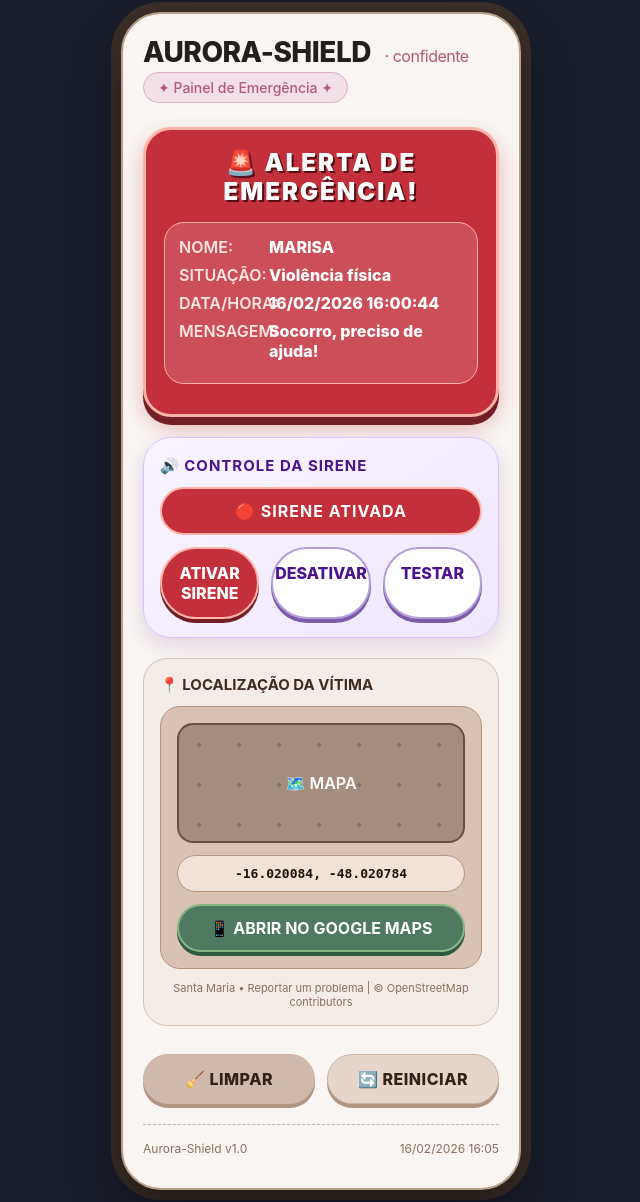
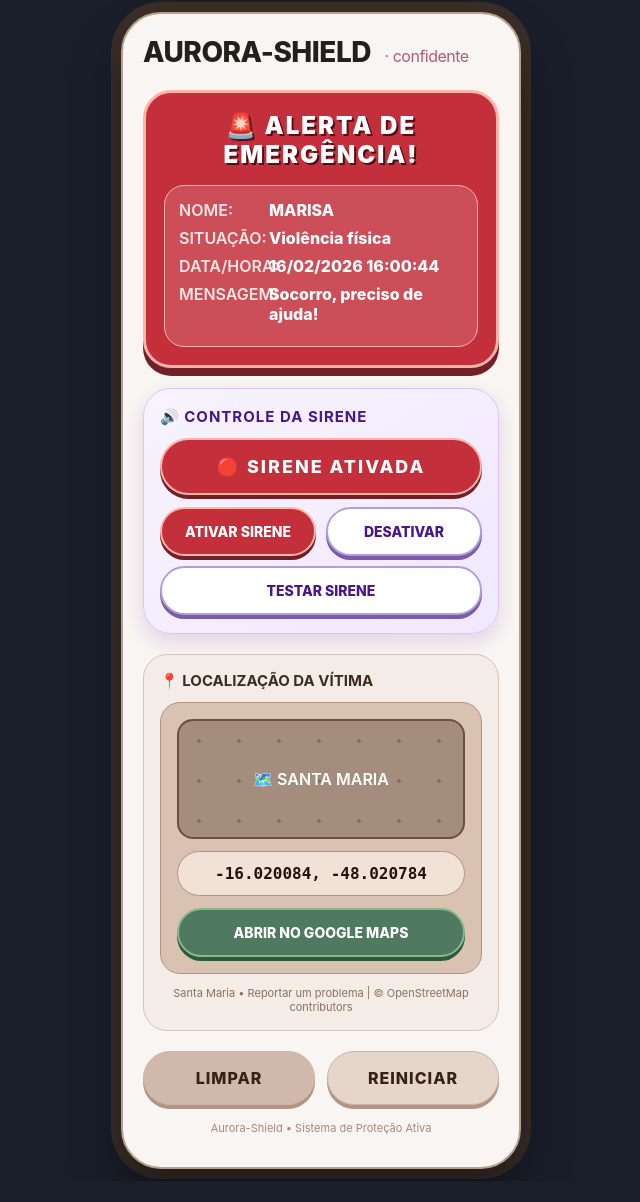
Before and after one commit to salveci2022/aurora-shield, a Flask app: page /confidant in a window 1280 px wide. Shown: the whole page, without its empty margins (319-959 px from the left). After the commit the page ends 1181 px from the top, so only its background shows below. Run offline with Flask 3, Linux system fonts and the light colour scheme.

Commit message:
add arquivos no repo

```diff
--- a/templates/confidant.html
+++ b/templates/confidant.html
@@ -3,7 +3,7 @@
 <head>
     <meta charset="UTF-8">
     <meta name="viewport" content="width=device-width, initial-scale=1.0, maximum-scale=1.0, user-scalable=yes">
-    <title>Aurora-Shield · Painel do Confidente</title>
+    <title>Aurora-Shield · Confidente</title>
     <style>
         * {
             margin: 0;
@@ -21,7 +21,6 @@
             padding: 12px;
         }
 
-        /* painel celular - MESMO ESTILO DO PAINEL DA MULHER */
         .phone-panel {
             max-width: 400px;
             width: 100%;
@@ -66,14 +65,14 @@
             border: 1px solid #dbb2c5;
         }
 
-        /* ALERTA DE EMERGÊNCIA - DESTAQUE */
+        /* ALERTA DE EMERGÊNCIA - VERMELHO */
         .emergency-alert {
             background: #c32f3b;
             border-radius: 28px;
             padding: 18px;
             margin-bottom: 20px;
             border: 3px solid #ffb3aa;
-            box-shadow: 0 8px 0 #731f26, 0 10px 20px rgba(190, 40, 50, 0.3);
+            box-shadow: 0 8px 0 #731f26;
             color: white;
         }
 
@@ -91,7 +90,6 @@
             background: rgba(255, 255, 255, 0.15);
             border-radius: 20px;
             padding: 14px;
-            margin-bottom: 12px;
             border: 1px solid #ffb3aa;
         }
 
@@ -112,7 +110,7 @@
             flex: 1;
         }
 
-        /* seção de sirene */
+        /* SEÇÃO DA SIRENE */
         .sirene-section {
             background: linear-gradient(145deg, #F8F3FF 0%, #F0E8FF 100%);
             border-radius: 28px;
@@ -129,37 +127,38 @@
             text-transform: uppercase;
             letter-spacing: 1px;
             margin-bottom: 12px;
-            display: flex;
-            align-items: center;
-            gap: 6px;
         }
 
         .sirene-status {
-            background: #4A148C;
+            background: #c32f3b;
             color: white;
-            padding: 12px 20px;
+            padding: 16px;
             border-radius: 40px;
-            font-weight: 700;
-            font-size: 16px;
+            font-weight: 800;
+            font-size: 18px;
             text-align: center;
             margin-bottom: 12px;
-            border: 2px solid #B39DDB;
-            letter-spacing: 1px;
+            border: 2px solid #ffb3aa;
+            box-shadow: 0 4px 0 #731f26;
+            text-transform: uppercase;
+            letter-spacing: 2px;
         }
 
         .sirene-buttons {
             display: flex;
-            gap: 12px;
+            gap: 10px;
+            flex-wrap: wrap;
         }
 
         .sirene-btn {
             flex: 1;
+            min-width: 110px;
             background: white;
             border: none;
             padding: 14px 0;
             border-radius: 40px;
             font-weight: 800;
-            font-size: 16px;
+            font-size: 14px;
             color: #4A148C;
             box-shadow: 0 4px 0 #7B5BA7;
             border: 2px solid #B39DDB;
@@ -181,7 +180,7 @@
             border: 2px solid #ffb3aa;
         }
 
-        /* mapa/localização */
+        /* LOCALIZAÇÃO */
         .map-section {
             background: #f4ede7;
             border-radius: 24px;
@@ -195,9 +194,6 @@
             margin-bottom: 12px;
             color: #3e2c21;
             font-size: 15px;
-            display: flex;
-            align-items: center;
-            gap: 6px;
         }
 
         .map-container {
@@ -227,27 +223,31 @@
 
         .coordinates {
             background: #f1e1d6;
-            padding: 10px;
+            padding: 12px;
             border-radius: 30px;
             font-family: monospace;
             font-weight: 700;
+            font-size: 16px;
             color: #1f130c;
             border: 1px solid #b5947e;
             margin-bottom: 12px;
+            text-align: center;
         }
 
         .map-link {
             background: #4f7960;
             color: white;
-            padding: 12px;
+            padding: 14px;
             border-radius: 40px;
             text-align: center;
-            font-weight: 700;
+            font-weight: 800;
             text-decoration: none;
             display: block;
             border: 2px solid #89b78a;
             box-shadow: 0 4px 0 #2d5a3a;
             cursor: pointer;
+            text-transform: uppercase;
+            font-size: 14px;
         }
 
         .map-link:active {
@@ -262,18 +262,18 @@
             margin-top: 12px;
         }
 
-        /* botões de ação */
+        /* BOTÕES LIMPAR E REINICIAR */
         .action-buttons {
             display: flex;
             gap: 12px;
             justify-content: center;
-            margin: 28px 0 10px;
+            margin: 20px 0 10px;
         }
 
         .action-btn {
             background: #e6d5ca;
             border: none;
-            padding: 14px 20px;
+            padding: 16px 20px;
             border-radius: 50px;
             font-weight: 800;
             font-size: 16px;
@@ -285,7 +285,7 @@
             cursor: pointer;
             transition: 0.05s linear;
             text-transform: uppercase;
-            letter-spacing: 0.5px;
+            letter-spacing: 1px;
         }
 
         .action-btn:active {
@@ -297,32 +297,24 @@
             background: #d0b9ab;
         }
 
-        /* informações adicionais */
         .footer-info {
-            display: flex;
-            justify-content: space-between;
-            align-items: center;
-            margin-top: 20px;
-            font-size: 12px;
-            color: #8b6f5e;
-            border-top: 1px dashed #cbb5a7;
-            padding-top: 16px;
+            text-align: center;
+            margin-top: 16px;
+            font-size: 11px;
+            color: #aa8877;
         }
     </style>
 </head>
 <body>
     <div class="phone-panel">
-        <!-- cabeçalho -->
+        <!-- cabeçalho igual ao print -->
         <div class="header-protected">
             <div class="main-title">
                 AURORA-SHIELD <span>· confidente</span>
             </div>
-            <div class="aurora-badge">
-                ✦ Painel de Emergência ✦
-            </div>
         </div>
 
-        <!-- ALERTA DE EMERGÊNCIA (dados vindos do painel da mulher) -->
+        <!-- ALERTA DE EMERGÊNCIA -->
         <div class="emergency-alert">
             <div class="emergency-title">🚨 ALERTA DE EMERGÊNCIA!</div>
             <div class="emergency-detail">
@@ -345,29 +337,29 @@
             </div>
         </div>
 
-        <!-- SEÇÃO DA SIRENE - AGORA SÓ PARA QUANDO CONFIDENTE DESLIGAR -->
+        <!-- CONTROLE DA SIRENE -->
         <div class="sirene-section">
             <div class="sirene-title">🔊 CONTROLE DA SIRENE</div>
             <div id="sireneStatus" class="sirene-status">🔴 SIRENE ATIVADA</div>
             <div class="sirene-buttons">
                 <div id="ativarSirene" class="sirene-btn emergency">ATIVAR SIRENE</div>
                 <div id="desativarSirene" class="sirene-btn">DESATIVAR</div>
-                <div id="testarSom" class="sirene-btn">TESTAR</div>
+                <div id="testarSom" class="sirene-btn">TESTAR SIRENE</div>
             </div>
         </div>
 
-        <!-- LOCALIZAÇÃO (igual ao print) -->
+        <!-- LOCALIZAÇÃO DA VÍTIMA (SANTA MARIA) -->
         <div class="map-section">
             <div class="map-title">📍 LOCALIZAÇÃO DA VÍTIMA</div>
             <div class="map-container">
                 <div class="map-placeholder">
-                    🗺️ MAPA
+                    🗺️ SANTA MARIA
                 </div>
                 <div class="coordinates">
                     -16.020084, -48.020784
                 </div>
                 <a href="https://www.google.com/maps?q=-16.020084,-48.020784" target="_blank" class="map-link">
-                    📱 ABRIR NO GOOGLE MAPS
+                    ABRIR NO GOOGLE MAPS
                 </a>
             </div>
             <div class="map-credit">
@@ -375,26 +367,25 @@
             </div>
         </div>
 
-        <!-- BOTÕES DE AÇÃO (LIMPAR e REINICIAR) -->
+        <!-- BOTÕES LIMPAR E REINICIAR -->
         <div class="action-buttons">
-            <div id="limparAlerta" class="action-btn limpar">🧹 LIMPAR</div>
-            <div id="reiniciarAlerta" class="action-btn">🔄 REINICIAR</div>
+            <div id="limparAlerta" class="action-btn limpar">LIMPAR</div>
+            <div id="reiniciarAlerta" class="action-btn">REINICIAR</div>
         </div>
 
         <!-- rodapé -->
         <div class="footer-info">
-            <span>Aurora-Shield v1.0</span>
-            <span>16/02/2026 16:05</span>
+            Aurora-Shield • Sistema de Proteção Ativa
         </div>
     </div>
 
     <script>
-        // SIMULAÇÃO DA SIRENE
-        // A SIRENE SÓ PARA QUANDO O CONFIDENTE DESLIGAR MANUALMENTE
-
-        let sireneAtiva = true; // Começa ativa (recebeu o alerta)
-        let somSirene = null;
-        let contextoAudio = null;
+        // CONFIGURAÇÃO DA SIRENE
+        let sireneAtiva = true; // Começa ativa
+        let somInterval = null;
+        let audioContext = null;
+        let oscilador = null;
+        let ganho = null;
 
         // Elementos DOM
         const sireneStatus = document.getElementById('sireneStatus');
@@ -404,114 +395,115 @@
         const btnLimpar = document.getElementById('limparAlerta');
         const btnReiniciar = document.getElementById('reiniciarAlerta');
 
-        // Função para atualizar o status visual da sirene
-        function atualizarStatusSirene() {
+        // Função para criar som de "pipi" (sirene alternada)
+        function criarSomPipi() {
+            try {
+                if (!audioContext) {
+                    audioContext = new (window.AudioContext || window.webkitAudioContext)();
+                }
+
+                if (audioContext.state === 'suspended') {
+                    audioContext.resume();
+                }
+
+                // Criar oscilador e ganho
+                oscilador = audioContext.createOscillator();
+                ganho = audioContext.createGain();
+
+                oscilador.type = 'square'; // Som mais agudo e piercing
+                oscilador.frequency.value = 880; // Lá agudo (pipi)
+
+                ganho.gain.value = 0.2; // Volume moderado
+
+                oscilador.connect(ganho);
+                ganho.connect(audioContext.destination);
+
+                oscilador.start();
+
+                // Efeito "pipi" - alternar frequência
+                let frequenciaAlta = true;
+                somInterval = setInterval(() => {
+                    if (!sireneAtiva || !oscilador) {
+                        return;
+                    }
+
+                    // Alterna entre 880Hz e 440Hz (som de sirene "pipi")
+                    if (frequenciaAlta) {
+                        oscilador.frequency.value = 440; // Lá médio
+                    } else {
+                        oscilador.frequency.value = 880; // Lá agudo
+                    }
+                    frequenciaAlta = !frequenciaAlta;
+
+                    // Efeito visual - piscar o status
+                    if (sireneAtiva) {
+                        sireneStatus.style.background = sireneStatus.style.background === '#c32f3b' ? '#ff0000' : '#c32f3b';
+                    }
+                }, 300); // Alterna a cada 300ms (som de "pi-pi")
+
+            } catch (e) {
+                console.log('Erro no áudio:', e);
+                // Fallback: apenas efeito visual
+                somInterval = setInterval(() => {
+                    if (sireneAtiva) {
+                        sireneStatus.style.background = sireneStatus.style.background === '#c32f3b' ? '#ff0000' : '#c32f3b';
+                    }
+                }, 300);
+            }
+        }
+
+        // Função para parar a sirene
+        function pararSirene() {
+            if (somInterval) {
+                clearInterval(somInterval);
+                somInterval = null;
+            }
+
+            if (oscilador) {
+                try {
+                    oscilador.stop();
+                } catch (e) {}
+                oscilador = null;
+            }
+
+            if (audioContext) {
+                try {
+                    audioContext.close();
+                } catch (e) {}
+                audioContext = null;
+            }
+
+            // Resetar cor do status
+            sireneStatus.style.background = '#4A148C'; // Roxo quando desativada
+        }
+
+        // Função para atualizar status visual
+        function atualizarStatus() {
             if (sireneAtiva) {
                 sireneStatus.innerHTML = '🔴 SIRENE ATIVADA';
                 sireneStatus.style.background = '#c32f3b';
-                sireneStatus.style.color = 'white';
                 sireneStatus.style.border = '2px solid #ffb3aa';
+                sireneStatus.style.boxShadow = '0 4px 0 #731f26';
             } else {
                 sireneStatus.innerHTML = '⚫ SIRENE DESATIVADA';
                 sireneStatus.style.background = '#4A148C';
-                sireneStatus.style.color = 'white';
                 sireneStatus.style.border = '2px solid #B39DDB';
+                sireneStatus.style.boxShadow = '0 4px 0 #7B5BA7';
             }
         }
 
-        // Função para tocar a sirene (simulada)
-        function tocarSirene() {
-            if (!sireneAtiva) return;
-
-            // Simulação visual - piscar o status
-            let contador = 0;
-            const intervalo = setInterval(() => {
-                if (!sireneAtiva) {
-                    clearInterval(intervalo);
-                    return;
-                }
-
-                // Efeito visual de sirene piscando
-                if (contador % 2 === 0) {
-                    sireneStatus.style.background = '#ff0000';
-                    sireneStatus.style.transform = 'scale(1.02)';
-                } else {
-                    sireneStatus.style.background = '#c32f3b';
-                    sireneStatus.style.transform = 'scale(1)';
-                }
-                contador++;
-            }, 300);
-
-            // Tentar tocar som real (se o navegador permitir)
-            try {
-                if (!contextoAudio) {
-                    contextoAudio = new (window.AudioContext || window.webkitAudioContext)();
-                }
-
-                if (contextoAudio.state === 'suspended') {
-                    contextoAudio.resume();
-                }
-
-                // Criar um oscilador para simular sirene
-                const oscilador = contextoAudio.createOscillator();
-                const ganho = contextoAudio.createGain();
-
-                oscilador.type = 'sawtooth';
-                oscilador.frequency.value = 440; // Lá
-
-                ganho.gain.value = 0.1; // Volume baixo para não assustar
-
-                oscilador.connect(ganho);
-                ganho.connect(contextoAudio.destination);
-
-                oscilador.start();
-
-                // Efeito de sobe e desce (sirene)
-                let tempo = 0;
-                const efeitoSirene = setInterval(() => {
-                    if (!sireneAtiva) {
-                        oscilador.stop();
-                        clearInterval(efeitoSirene);
-                        return;
-                    }
-
-                    // Alterna entre 440Hz e 880Hz
-                    if (Math.floor(tempo / 500) % 2 === 0) {
-                        oscilador.frequency.value = 440;
-                    } else {
-                        oscilador.frequency.value = 880;
-                    }
-                    tempo += 500;
-                }, 500);
-
-                // Parar após 10 segundos se ainda estiver ativa (para não ficar infinito)
-                setTimeout(() => {
-                    if (sireneAtiva) {
-                        oscilador.stop();
-                        clearInterval(efeitoSirene);
-                    }
-                }, 10000);
-
-            } catch (e) {
-                console.log('Áudio não disponível:', e);
-                // Se não conseguir áudio, mantém só o visual
-            }
-
-            return intervalo; // retorna o intervalo visual
-        }
-
-        // Iniciar sirene automaticamente (recebeu alerta)
-        let sireneVisual = null;
+        // Iniciar sirene automaticamente (ao carregar a página)
         if (sireneAtiva) {
-            sireneVisual = tocarSirene();
+            criarSomPipi();
+            atualizarStatus();
         }
 
         // BOTÃO ATIVAR SIRENE
         btnAtivar.addEventListener('click', function() {
             if (!sireneAtiva) {
                 sireneAtiva = true;
-                atualizarStatusSirene();
-                sireneVisual = tocarSirene();
+                atualizarStatus();
+                criarSomPipi();
 
                 // Feedback visual
                 this.style.background = '#c32f3b';
@@ -521,27 +513,12 @@
             }
         });
 
-        // BOTÃO DESATIVAR SIRENE (SÓ AQUI QUE PARA!)
+        // BOTÃO DESATIVAR SIRENE (SÓ AQUI PARA!)
         btnDesativar.addEventListener('click', function() {
             if (sireneAtiva) {
                 sireneAtiva = false;
-                atualizarStatusSirene();
-
-                // Parar todos os sons (simulado)
-                if (sireneVisual) {
-                    clearInterval(sireneVisual);
-                    sireneVisual = null;
-                }
-
-                // Resetar cor do status
-                sireneStatus.style.background = '#4A148C';
-                sireneStatus.style.transform = 'scale(1)';
-
-                // Parar áudio
-                if (contextoAudio) {
-                    contextoAudio.close();
-                    contextoAudio = null;
-                }
+                pararSirene();
+                atualizarStatus();
 
                 // Feedback visual
                 this.style.background = '#4A148C';
@@ -553,117 +530,101 @@
             }
         });
 
-        // BOTÃO TESTAR SOM (toca por 2 segundos)
+        // BOTÃO TESTAR SIRENE (toca por 2 segundos)
         btnTestar.addEventListener('click', function() {
             // Salvar estado atual
-            const estadoAnterior = sireneAtiva;
+            const estavaAtiva = sireneAtiva;
+
+            // Se já estiver ativa, não faz teste separado
+            if (estavaAtiva) {
+                alert('Sirene já está ativada!');
+                return;
+            }
 
             // Ativar temporariamente para teste
             sireneAtiva = true;
-            const testeVisual = setInterval(() => {
-                sireneStatus.style.background = sireneStatus.style.background === '#ff0000' ? '#c32f3b' : '#ff0000';
-            }, 200);
+            const testAudio = new (window.AudioContext || window.webkitAudioContext)();
+            const testOsc = testAudio.createOscillator();
+            const testGain = testAudio.createGain();
 
-            // Tocar som de teste
-            try {
-                const audioTeste = new (window.AudioContext || window.webkitAudioContext)();
-                const osc = audioTeste.createOscillator();
-                const ganhoTeste = audioTeste.createGain();
+            testOsc.type = 'square';
+            testOsc.frequency.value = 880;
+            testGain.gain.value = 0.15;
 
-                osc.type = 'sine';
-                osc.frequency.value = 660;
-                ganhoTeste.gain.value = 0.1;
+            testOsc.connect(testGain);
+            testGain.connect(testAudio.destination);
 
-                osc.connect(ganhoTeste);
-                ganhoTeste.connect(audioTeste.destination);
+            testOsc.start();
 
-                osc.start();
+            // Alternar frequência no teste
+            let testFreq = true;
+            const testInterval = setInterval(() => {
+                testOsc.frequency.value = testFreq ? 440 : 880;
+                testFreq = !testFreq;
+            }, 300);
 
-                setTimeout(() => {
-                    osc.stop();
-                    audioTeste.close();
-                    clearInterval(testeVisual);
-                    sireneStatus.style.background = estadoAnterior ? '#c32f3b' : '#4A148C';
-                }, 1500);
+            // Parar após 2 segundos
+            setTimeout(() => {
+                testOsc.stop();
+                testAudio.close();
+                clearInterval(testInterval);
+                sireneAtiva = estavaAtiva; // Restaurar estado original
+            }, 2000);
 
-            } catch (e) {
-                console.log('Áudio de teste não disponível');
-                setTimeout(() => {
-                    clearInterval(testeVisual);
-                    sireneStatus.style.background = estadoAnterior ? '#c32f3b' : '#4A148C';
-                }, 1500);
-            }
-
-            // Feedback visual do botão
+            // Feedback visual
             this.style.background = '#B39DDB';
             setTimeout(() => {
                 this.style.background = 'white';
             }, 200);
         });
 
-        // BOTÃO LIMPAR (encerra alerta)
+        // BOTÃO LIMPAR
         btnLimpar.addEventListener('click', function() {
             // Desativar sirene
             if (sireneAtiva) {
                 sireneAtiva = false;
-                atualizarStatusSirene();
-
-                if (sireneVisual) {
-                    clearInterval(sireneVisual);
-                    sireneVisual = null;
-                }
-
-                if (contextoAudio) {
-                    contextoAudio.close();
-                    contextoAudio = null;
-                }
+                pararSirene();
+                atualizarStatus();
             }
 
-            // Mudar cor do alerta para "finalizado"
+            // Mudar alerta para "finalizado"
             document.querySelector('.emergency-alert').style.background = '#4A148C';
             document.querySelector('.emergency-alert').style.border = '3px solid #B39DDB';
             document.querySelector('.emergency-title').innerHTML = '✅ ALERTA FINALIZADO';
 
-            // Feedback visual
+            // Feedback
             this.style.background = '#8b6f5e';
             this.style.color = 'white';
             setTimeout(() => {
                 this.style.background = '#d0b9ab';
                 this.style.color = '#352217';
             }, 200);
-
-            alert('Alerta encerrado. A vítima foi notificada.');
         });
 
-        // BOTÃO REINICIAR (simula novo alerta)
+        // BOTÃO REINICIAR
         btnReiniciar.addEventListener('click', function() {
-            // Reativar sirene
+            // Reativar tudo
             sireneAtiva = true;
-            atualizarStatusSirene();
+            pararSirene(); // Parar qualquer som antigo
+            criarSomPipi(); // Iniciar novo
+            atualizarStatus();
 
-            if (sireneVisual) {
-                clearInterval(sireneVisual);
-            }
-            sireneVisual = tocarSirene();
-
-            // Restaurar alerta
+            // Restaurar alerta vermelho
             document.querySelector('.emergency-alert').style.background = '#c32f3b';
             document.querySelector('.emergency-alert').style.border = '3px solid #ffb3aa';
             document.querySelector('.emergency-title').innerHTML = '🚨 ALERTA DE EMERGÊNCIA!';
 
-            // Feedback visual
+            // Feedback
             this.style.background = '#4f7960';
             this.style.color = 'white';
             setTimeout(() => {
                 this.style.background = '#e6d5ca';
                 this.style.color = '#352217';
             }, 200);
-
-            alert('🔄 Simulando novo alerta de emergência');
         });
 
-        // Inicializar status
-        atualizarStatusSirene();
+        // Inicializar
+        atualizarStatus();
     </script>
 </body>
 </html>
```
